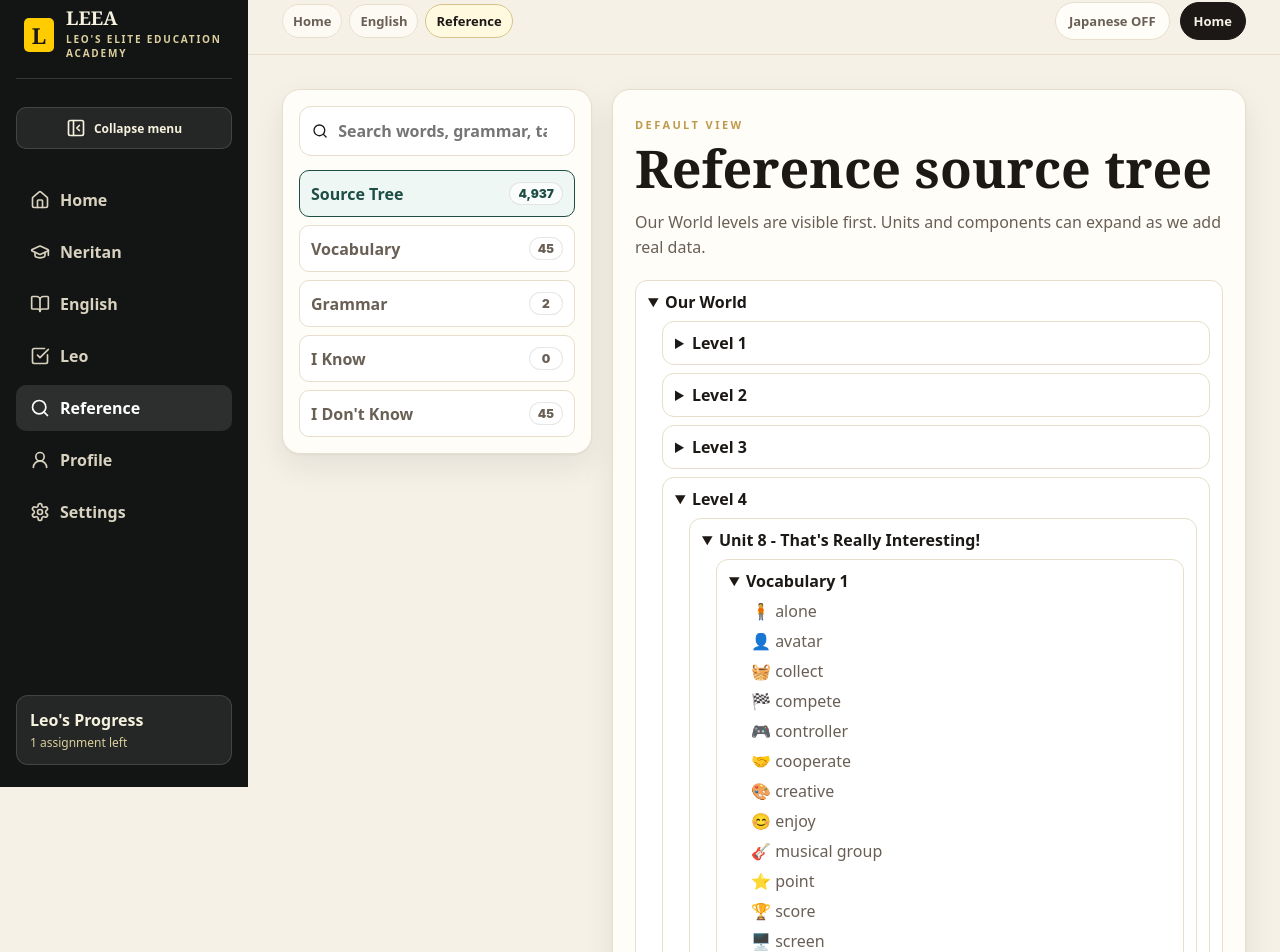
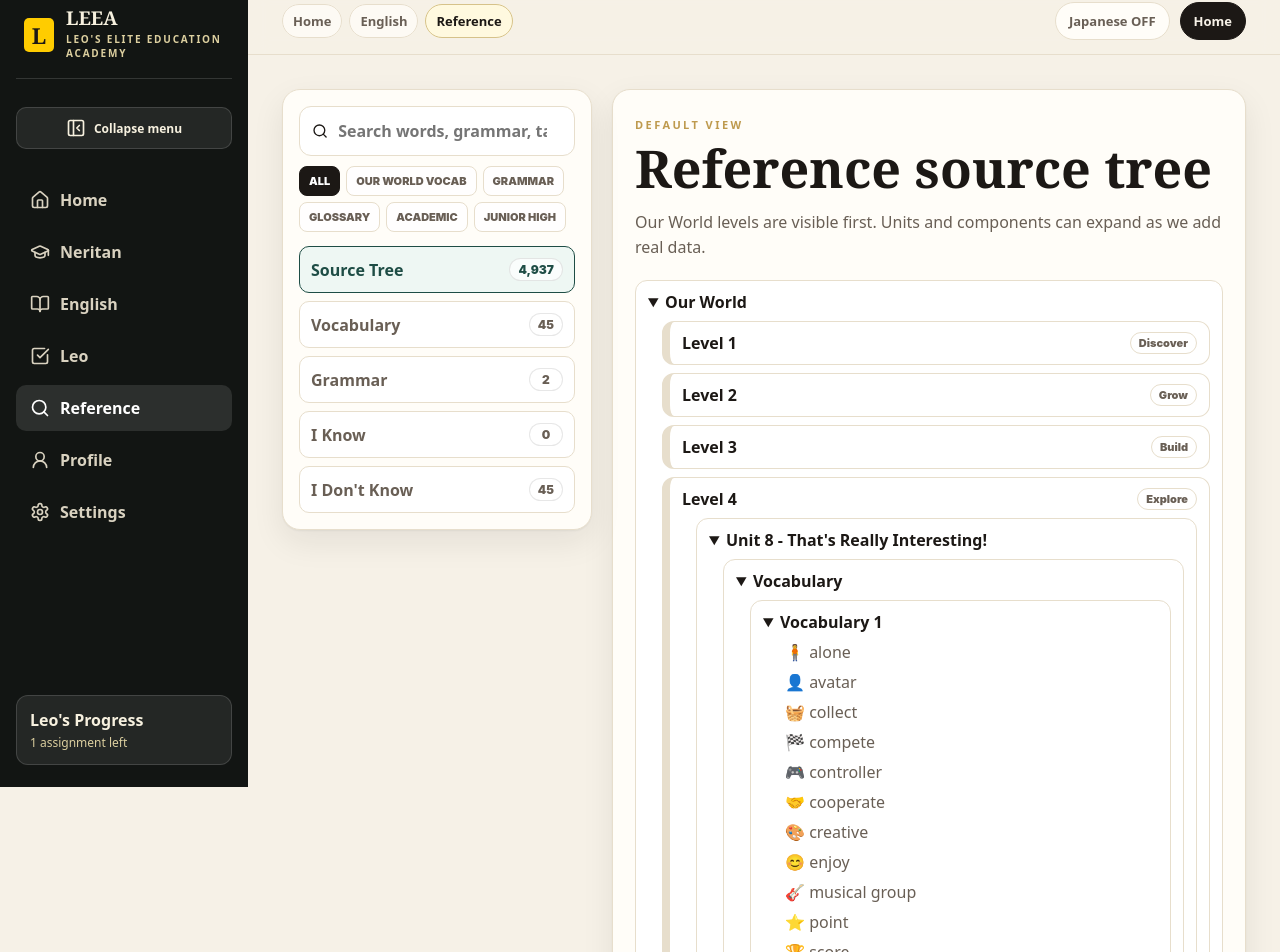
Before and after one commit to leaneritan/LEEA, a Next.js app: page /reference in a window 1280 px wide. Shown: the part 13-965 px from the top of the page. Built offline with nearby package versions, Linux system fonts and the light colour scheme.

Commit message:
Refine reference source tree and known word state

```diff
--- a/src/app/globals.css
+++ b/src/app/globals.css
@@ -658,6 +658,32 @@ h3 {
   margin-top: 14px;
 }
 
+.search-scope-tabs {
+  display: flex;
+  flex-wrap: wrap;
+  gap: 6px;
+  margin-top: 10px;
+}
+
+.search-scope-tabs button {
+  border: 1px solid var(--hair);
+  border-radius: 8px;
+  background: rgba(255, 255, 255, 0.82);
+  color: var(--muted);
+  font-family: Inter, system-ui, sans-serif;
+  font-size: 11px;
+  font-weight: 900;
+  letter-spacing: 0;
+  padding: 7px 9px;
+  text-transform: uppercase;
+}
+
+.search-scope-tabs button.active {
+  border-color: var(--ink);
+  background: var(--ink);
+  color: #fff;
+}
+
 .ref-tabs button {
   display: flex;
   align-items: center;
@@ -717,6 +743,34 @@ h3 {
   padding: 10px 12px;
 }
 
+.source-tree .source-level {
+  border-left-width: 8px;
+}
+
+.source-level-1 {
+  border-left-color: #2f9d62;
+}
+
+.source-level-2 {
+  border-left-color: #1b9aaa;
+}
+
+.source-level-3 {
+  border-left-color: #2f6fbd;
+}
+
+.source-level-4 {
+  border-left-color: #7b61c8;
+}
+
+.source-level-5 {
+  border-left-color: #d7792a;
+}
+
+.source-level-6 {
+  border-left-color: #c84848;
+}
+
 .source-tree details details {
   margin-top: 8px;
   margin-left: 14px;
@@ -725,6 +779,23 @@ h3 {
 .source-tree summary {
   cursor: pointer;
   font-weight: 900;
+}
+
+.level-summary {
+  align-items: center;
+  display: flex;
+  justify-content: space-between;
+  gap: 12px;
+}
+
+.level-summary small {
+  border: 1px solid var(--hair);
+  border-radius: 999px;
+  color: var(--muted);
+  font-family: Inter, system-ui, sans-serif;
+  font-size: 11px;
+  font-weight: 900;
+  padding: 3px 8px;
 }
 
 .tree-line,
--- a/src/components/ReferencePage.tsx
+++ b/src/components/ReferencePage.tsx
@@ -3,6 +3,7 @@
 import Link from "next/link";
 import { useMemo, useState } from "react";
 import { BookOpen, ExternalLink, Search } from "lucide-react";
+import { useKnownWordIds } from "@/components/useKnownWordIds";
 import {
   grammarPoints,
   unit8AcademicItems,
@@ -16,6 +17,7 @@ import sanseidoIndex from "../../content/subjects/english/junior-high/sanseido-i
 
 type ReferenceMode = "source" | "vocabulary" | "grammar" | "known" | "unknown";
 type ResultTone = "vocabulary" | "academic" | "content" | "related" | "glossary" | "grammar" | "junior-high";
+type SearchScope = "all" | "vocabulary" | "grammar" | "glossary" | "academic" | "junior-high";
 type SanseidoEntry = {
   w: string;
   u: string;
@@ -43,7 +45,9 @@ type SearchResult =
 
 export function ReferencePage() {
   const [mode, setMode] = useState<ReferenceMode>("source");
+  const [searchScope, setSearchScope] = useState<SearchScope>("all");
   const [query, setQuery] = useState("");
+  const { knownWordSet } = useKnownWordIds();
   const searchQuery = query.toLowerCase().trim();
   const sanseidoItems = sanseidoIndex as SanseidoEntry[];
 
@@ -52,17 +56,18 @@ export function ReferencePage() {
       source: vocabularyItems.length + grammarPoints.length + sanseidoItems.length,
       vocabulary: vocabularyItems.length,
       grammar: grammarPoints.length,
-      known: vocabularyItems.filter((item) => item.knows).length,
-      unknown: vocabularyItems.filter((item) => !item.knows).length
+      known: vocabularyItems.filter((item) => isWordKnown(item, knownWordSet)).length,
+      unknown: vocabularyItems.filter((item) => !isWordKnown(item, knownWordSet)).length
     }),
-    [sanseidoItems.length]
+    [knownWordSet, sanseidoItems.length]
   );
 
   const filteredWords = useMemo(() => {
     return vocabularyItems.filter((item) => {
       if (mode === "grammar" || mode === "source") return false;
-      if (mode === "known" && !item.knows) return false;
-      if (mode === "unknown" && item.knows) return false;
+      const known = isWordKnown(item, knownWordSet);
+      if (mode === "known" && !known) return false;
+      if (mode === "unknown" && known) return false;
       if (!searchQuery) return true;
       const text = [
         item.word,
@@ -79,7 +84,7 @@ export function ReferencePage() {
         .toLowerCase();
       return text.includes(searchQuery);
     });
-  }, [mode, searchQuery]);
+  }, [knownWordSet, mode, searchQuery]);
 
   const filteredGrammar = useMemo(() => {
     return grammarPoints.filter((item) => {
@@ -101,6 +106,7 @@ export function ReferencePage() {
       const score = getWordSearchScore(item, tags, searchQuery);
 
       if (score === 0) return [];
+      if (!searchScopeAllows(searchScope, item.type)) return [];
 
       return [
         {
@@ -122,6 +128,7 @@ export function ReferencePage() {
       const score = getGrammarSearchScore(item, tags, searchQuery);
 
       if (score === 0) return [];
+      if (searchScope !== "all" && searchScope !== "grammar") return [];
 
       return [
         {
@@ -140,6 +147,7 @@ export function ReferencePage() {
 
     const sanseidoResults: SearchResult[] = sanseidoItems
       .filter((item) => item.w.toLowerCase().includes(searchQuery))
+      .filter(() => searchScope === "all" || searchScope === "junior-high")
       .slice(0, 60)
       .map((item) => ({
         id: `junior-high-${item.w}-${item.u}`,
@@ -156,7 +164,7 @@ export function ReferencePage() {
     return [...wordResults, ...grammarResults, ...sanseidoResults]
       .sort((a, b) => b.score - a.score || a.title.localeCompare(b.title))
       .slice(0, 100);
-  }, [sanseidoItems, searchQuery]);
+  }, [sanseidoItems, searchQuery, searchScope]);
 
   const searchCounts = useMemo(() => {
     return searchResults.reduce(
@@ -189,6 +197,14 @@ export function ReferencePage() {
             value={query}
           />
         </label>
+        <div className="search-scope-tabs" aria-label="Search categories">
+          <SearchScopeButton active={searchScope === "all"} label="All" onClick={() => setSearchScope("all")} />
+          <SearchScopeButton active={searchScope === "vocabulary"} label="Our World Vocab" onClick={() => setSearchScope("vocabulary")} />
+          <SearchScopeButton active={searchScope === "grammar"} label="Grammar" onClick={() => setSearchScope("grammar")} />
+          <SearchScopeButton active={searchScope === "glossary"} label="Glossary" onClick={() => setSearchScope("glossary")} />
+          <SearchScopeButton active={searchScope === "academic"} label="Academic" onClick={() => setSearchScope("academic")} />
+          <SearchScopeButton active={searchScope === "junior-high"} label="Junior High" onClick={() => setSearchScope("junior-high")} />
+        </div>
 
         <div className="ref-tabs">
           <ModeButton active={mode === "source"} count={referenceCounts.source} label="Source Tree" onClick={() => setMode("source")} />
@@ -200,7 +216,7 @@ export function ReferencePage() {
       </aside>
 
       <section className="reference-main">
-        {searchQuery ? <SearchResults counts={searchCounts} query={query} results={searchResults} /> : null}
+        {searchQuery ? <SearchResults counts={searchCounts} query={query} results={searchResults} scope={searchScope} /> : null}
         {!searchQuery && mode === "source" ? <SourceTree /> : null}
         {!searchQuery && (mode === "vocabulary" || mode === "known" || mode === "unknown") ? (
           <ReferenceCards
@@ -213,6 +229,7 @@ export function ReferencePage() {
             }
             title={mode === "known" ? "I Know" : mode === "unknown" ? "I Don't Know" : "Vocabulary"}
             words={filteredWords}
+            knownWordSet={knownWordSet}
           />
         ) : null}
         {!searchQuery && mode === "grammar" ? <GrammarCards grammar={filteredGrammar} /> : null}
@@ -230,6 +247,23 @@ function ModeButton({ active, count, label, onClick }: { active: boolean; count:
   );
 }
 
+function SearchScopeButton({ active, label, onClick }: { active: boolean; label: string; onClick: () => void }) {
+  return (
+    <button className={active ? "active" : ""} onClick={onClick} type="button">
+      {label}
+    </button>
+  );
+}
+
+const sourceLevels = [
+  { level: 1, caption: "Discover" },
+  { level: 2, caption: "Grow" },
+  { level: 3, caption: "Build" },
+  { level: 4, caption: "Explore" },
+  { level: 5, caption: "Stretch" },
+  { level: 6, caption: "Master" }
+];
+
 function SourceTree() {
   return (
     <div className="reference-panel">
@@ -242,23 +276,41 @@ function SourceTree() {
       <div className="source-tree">
         <details open>
           <summary>Our World</summary>
-          {[1, 2, 3, 4, 5, 6].map((level) => (
-            <details key={level} open={level === 4}>
-              <summary>Level {level}</summary>
+          {sourceLevels.map(({ level, caption }) => (
+            <details className={`source-level source-level-${level}`} key={level} open={level === 4}>
+              <summary className="level-summary">
+                <span>Level {level}</span>
+                <small>{caption}</small>
+              </summary>
               {level === 4 ? (
                 <details open>
                   <summary>Unit 8 - That&apos;s Really Interesting!</summary>
+                  <details open>
+                    <summary>Vocabulary</summary>
                     <details open>
                       <summary>Vocabulary 1</summary>
                       {unit8Vocab1Items.map((word) => (
                         <TreeLink href={`/reference/vocabulary/${word.id}`} key={word.id} label={`${word.emoji} ${word.word}`} />
                       ))}
                     </details>
-                  <details open>
+                    <details>
                       <summary>Vocabulary 2</summary>
                       {unit8Vocab2Items.map((word) => (
                         <TreeLink href={`/reference/vocabulary/${word.id}`} key={word.id} label={`${word.emoji} ${word.word}`} />
                       ))}
+                    </details>
+                    <details>
+                      <summary>Academic</summary>
+                      {unit8AcademicItems.map((word) => (
+                        <TreeLink href={`/reference/vocabulary/${word.id}`} key={word.id} label={`${word.emoji} ${word.word}`} />
+                      ))}
+                    </details>
+                    <details>
+                      <summary>Glossary</summary>
+                      {unit8GlossaryItems.map((word) => (
+                        <TreeLink href={`/reference/vocabulary/${word.id}`} key={word.id} label={`${word.emoji} ${word.word}`} />
+                      ))}
+                    </details>
                   </details>
                   <details open>
                     <summary>Grammar</summary>
@@ -267,20 +319,21 @@ function SourceTree() {
                     ))}
                   </details>
                   <details open>
-                    <summary>Academic</summary>
-                    {unit8AcademicItems.map((word) => (
-                      <TreeLink href={`/reference/vocabulary/${word.id}`} key={word.id} label={`${word.emoji} ${word.word}`} />
-                    ))}
-                  </details>
-                  <details open>
-                    <summary>Glossary</summary>
-                    {unit8GlossaryItems.map((word) => (
-                      <TreeLink href={`/reference/vocabulary/${word.id}`} key={word.id} label={`${word.emoji} ${word.word}`} />
-                    ))}
+                    <summary>Search-only support</summary>
+                    <TreeLine label="Junior-high dictionary links are searched from the menu above." />
                   </details>
                 </details>
               ) : (
+                <>
+                  <details>
+                    <summary>Vocabulary</summary>
                     <span className="tree-placeholder">Units will appear here.</span>
+                  </details>
+                  <details>
+                    <summary>Grammar</summary>
+                    <span className="tree-placeholder">Grammar points will appear here.</span>
+                  </details>
+                </>
               )}
             </details>
           ))}
@@ -322,7 +375,17 @@ function TreeLine({ label }: { label: string }) {
   return <span className="tree-line">{label}</span>;
 }
 
-function SearchResults({ counts, query, results }: { counts: Record<ResultTone, number>; query: string; results: SearchResult[] }) {
+function SearchResults({
+  counts,
+  query,
+  results,
+  scope
+}: {
+  counts: Record<ResultTone, number>;
+  query: string;
+  results: SearchResult[];
+  scope: SearchScope;
+}) {
   const visibleCounts = (Object.entries(counts) as Array<[ResultTone, number]>).filter(([, count]) => count > 0);
 
   return (
@@ -330,7 +393,7 @@ function SearchResults({ counts, query, results }: { counts: Record<ResultTone,
       <div className="panel-head">
         <span className="eyebrow">Search Everything</span>
         <h1>Results for &ldquo;{query}&rdquo;</h1>
-        <p>Vocabulary, academic cards, content words, grammar, and junior-high dictionary links are searched together.</p>
+        <p>{scope === "all" ? "Vocabulary, academic cards, glossary, grammar, and junior-high dictionary links are searched together." : `${formatSearchScope(scope)} results only.`}</p>
         {visibleCounts.length ? (
           <div className="result-counts" aria-label="Search result counts by type">
             <span className="result-total">{results.length.toLocaleString()} results</span>
@@ -382,7 +445,17 @@ function SearchResultContent({ result }: { result: SearchResult }) {
   );
 }
 
-function ReferenceCards({ title, help, words }: { title: string; help: string; words: typeof vocabularyItems }) {
+function ReferenceCards({
+  title,
+  help,
+  words,
+  knownWordSet
+}: {
+  title: string;
+  help: string;
+  words: typeof vocabularyItems;
+  knownWordSet: Set<string>;
+}) {
   return (
     <div className="reference-panel">
       <div className="panel-head">
@@ -403,7 +476,7 @@ function ReferenceCards({ title, help, words }: { title: string; help: string; w
               {word.sources.map((source) => (
                 <span key={`${word.id}-${source.tag}`}>{source.tag}</span>
               ))}
-              {word.knows ? <span className="known-tag">KNOWN</span> : <span>LEARNING</span>}
+              {isWordKnown(word, knownWordSet) ? <span className="known-tag">KNOWN</span> : <span>LEARNING</span>}
             </div>
           </Link>
         ))}
@@ -427,6 +500,23 @@ function getGrammarSearchScore(item: (typeof grammarPoints)[number], displayTags
     scoreExactText([item.rule, item.pattern, item.japanese?.title, item.japanese?.rule, item.japanese?.pattern], query, 75, 60, 45),
     scoreExactTag([item.tag, item.component, ...displayTags, ...(item.tags ?? [])], query)
   );
+}
+
+function isWordKnown(item: (typeof vocabularyItems)[number], knownWordSet: Set<string>) {
+  return knownWordSet.has(item.id) || Boolean(item.knows);
+}
+
+function searchScopeAllows(scope: SearchScope, type: ResultTone) {
+  if (scope === "all") return true;
+  if (scope === "vocabulary") return ["vocabulary", "content", "related"].includes(type);
+  return scope === type;
+}
+
+function formatSearchScope(scope: SearchScope) {
+  if (scope === "all") return "All";
+  if (scope === "grammar") return "Grammar";
+  if (scope === "junior-high") return "Junior High";
+  return formatVocabularyKind(scope);
 }
 
 function scoreExactText(fields: Array<string | undefined>, query: string, exactScore: number, startsScore: number, containsScore: number) {
--- /dev/null
+++ b/src/components/useKnownWordIds.ts
@@ -0,0 +1,52 @@
+"use client";
+
+import { useCallback, useEffect, useMemo, useState } from "react";
+
+export const knownWordStorageKey = "leea.reference.knownWords.v1";
+
+function readKnownWordIds() {
+  if (typeof window === "undefined") return [];
+
+  try {
+    const saved = window.localStorage.getItem(knownWordStorageKey);
+    const parsed = saved ? JSON.parse(saved) : [];
+    return Array.isArray(parsed) ? parsed.filter((id): id is string => typeof id === "string") : [];
+  } catch {
+    return [];
+  }
+}
+
+function writeKnownWordIds(ids: string[]) {
+  if (typeof window === "undefined") return;
+  window.localStorage.setItem(knownWordStorageKey, JSON.stringify(ids));
+}
+
+export function useKnownWordIds() {
+  const [knownWordIds, setKnownWordIds] = useState<string[]>([]);
+
+  useEffect(() => {
+    setKnownWordIds(readKnownWordIds());
+
+    const handleStorage = (event: StorageEvent) => {
+      if (event.key === knownWordStorageKey) setKnownWordIds(readKnownWordIds());
+    };
+
+    window.addEventListener("storage", handleStorage);
+    return () => window.removeEventListener("storage", handleStorage);
+  }, []);
+
+  const knownWordSet = useMemo(() => new Set(knownWordIds), [knownWordIds]);
+
+  const setWordKnown = useCallback((wordId: string, known: boolean) => {
+    setKnownWordIds((current) => {
+      const nextSet = new Set(current);
+      if (known) nextSet.add(wordId);
+      else nextSet.delete(wordId);
+      const next = Array.from(nextSet);
+      writeKnownWordIds(next);
+      return next;
+    });
+  }, []);
+
+  return { knownWordIds, knownWordSet, setWordKnown };
+}
```
Also changed, not shown: src/components/VocabularyCardPage.tsx (+6 -5 lines), 3 other files (tests, documents, lock files or other folders). Lines whose indentation alone changed are shown as unchanged.
